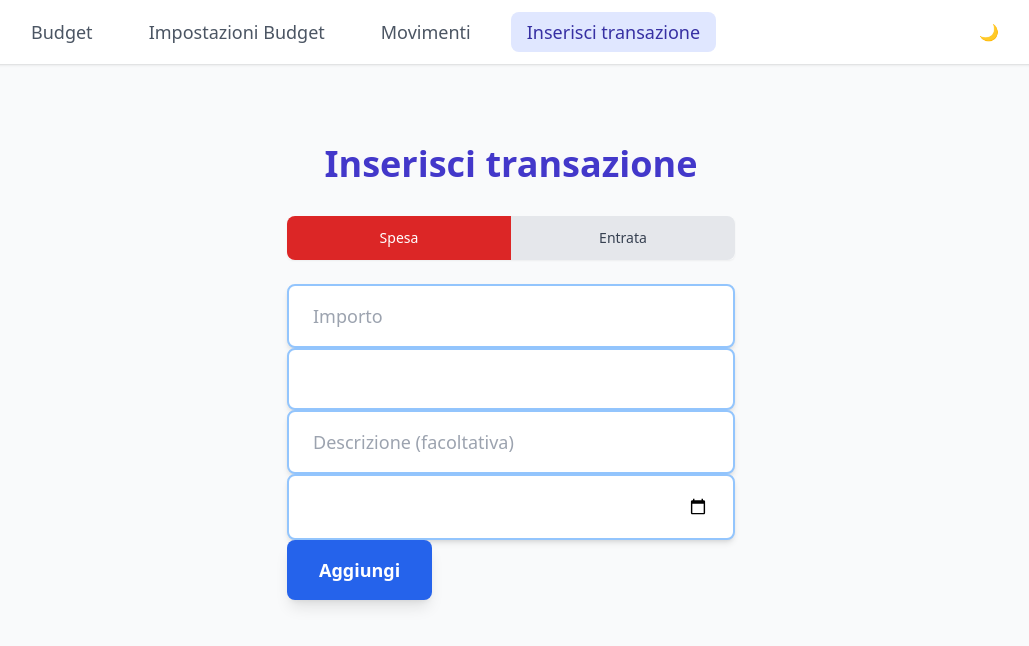
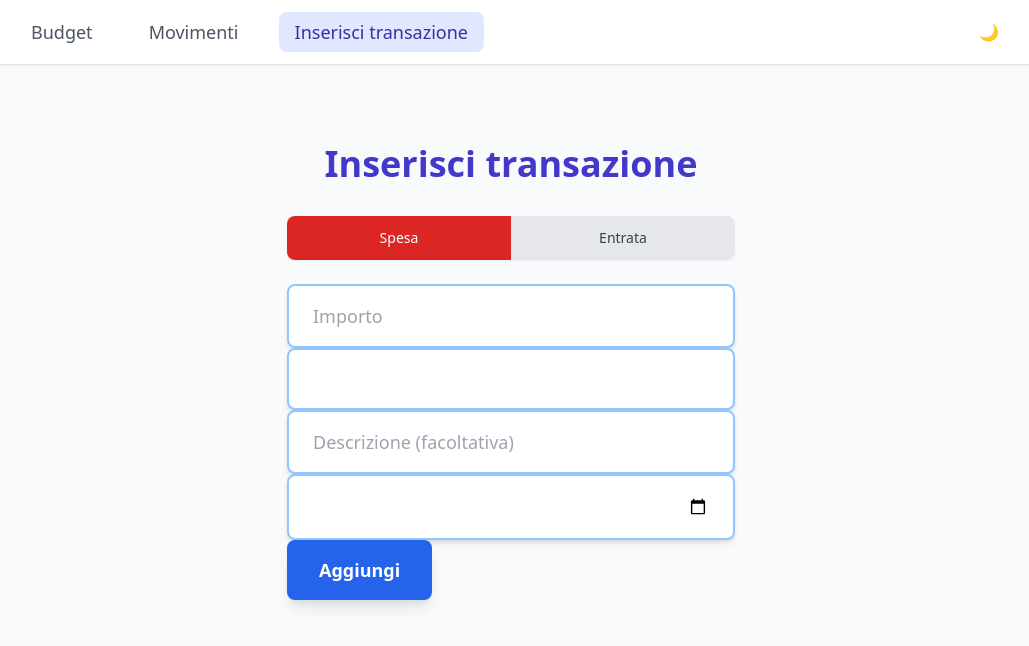
Before and after one commit to keape/budget-app, a React (Create React App) app: page / in a window 1280 px wide. Shown: the top 646 px of the page, without its empty margins (129-1158 px from the left). Built offline with nearby package versions, Linux system fonts and the light colour scheme; sample sign-in values are in the browser's storage.

Commit message:
Aggiornamenti all'applicazione budget

```diff
--- a/src/navbar.js
+++ b/src/navbar.js
@@ -21,16 +21,6 @@ function Navbar() {
             }`}
           >
             Budget
-          </Link>
-          <Link
-            to="/budget/settings"
-            className={`px-4 py-2 rounded-lg transition-colors duration-200 ${
-              location.pathname === '/budget/settings'
-                ? 'bg-indigo-100 text-indigo-800 dark:bg-indigo-900 dark:text-indigo-200'
-                : 'text-gray-600 hover:bg-gray-100 dark:text-gray-300 dark:hover:bg-gray-800'
-            }`}
-          >
-            Impostazioni Budget
           </Link>
           <Link
             to="/filtri"
```
